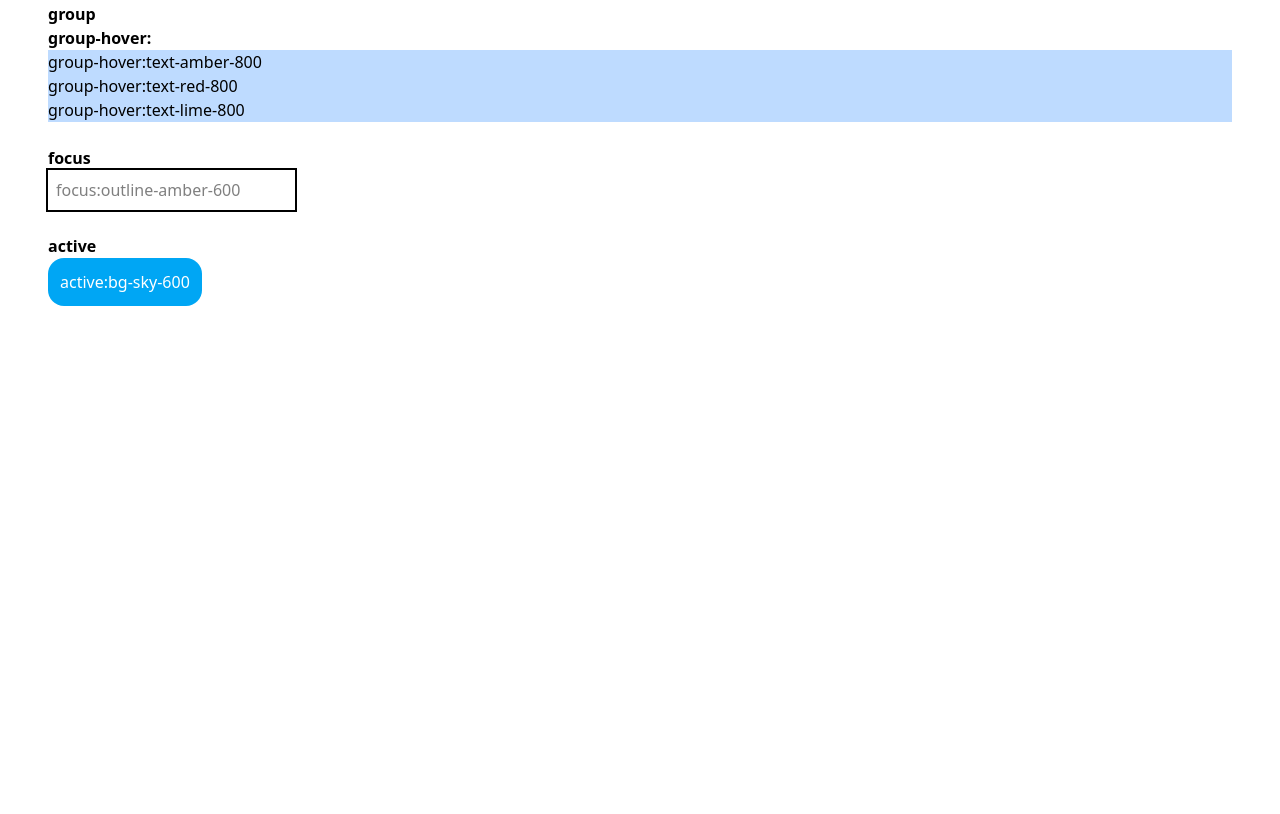
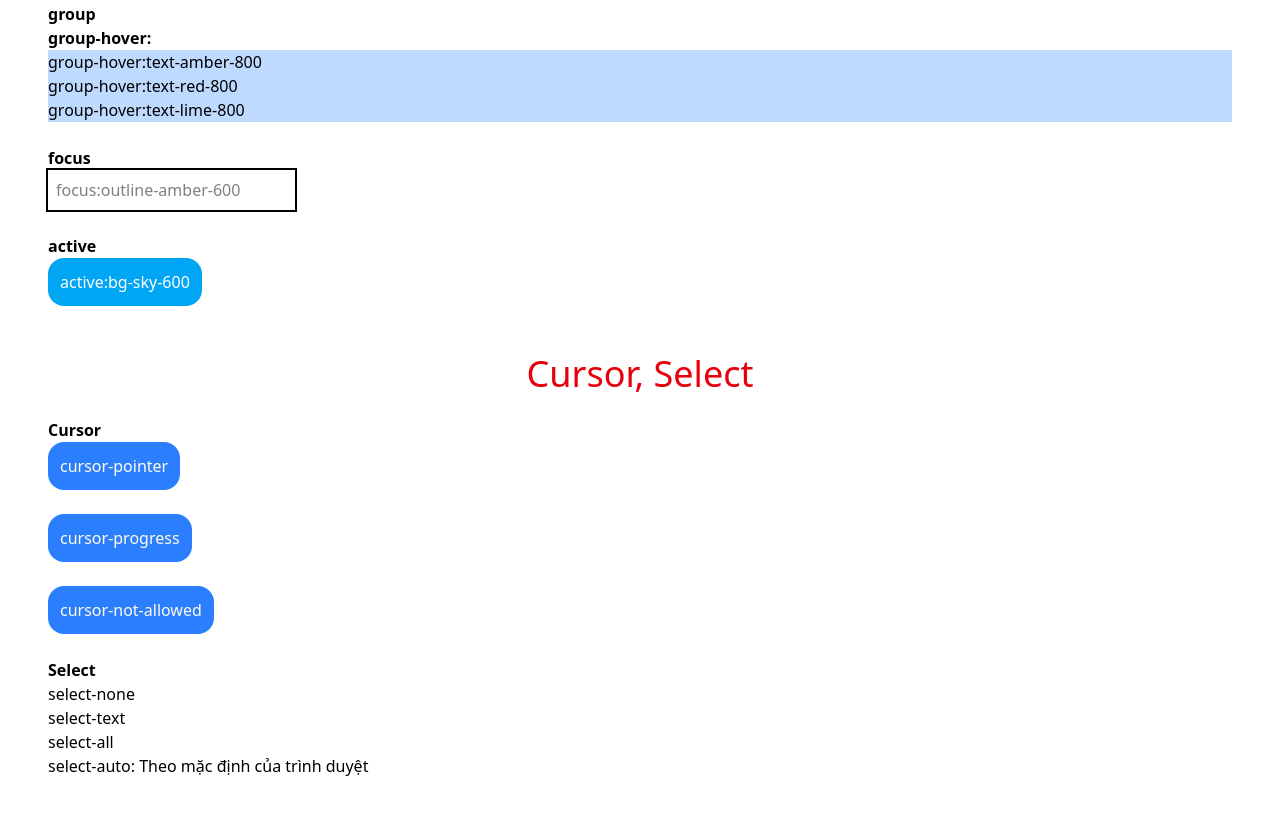
Before and after one commit to BaoVStorm/Tailwind-CSS, a website: page 02_GaLapTrinh/index.html in a window 1280 px wide. Shown: the part 7574-8388 px from the top of the page. Before the commit the page ends 8064 px from the top, so only its background shows below. Drawn offline with nearby package versions, Linux system fonts and the light colour scheme.

Commit message:
cursor, select

```diff
--- a/02_GaLapTrinh/index.html
+++ b/02_GaLapTrinh/index.html
@@ -368,6 +368,23 @@
         <button class="bg-sky-500 p-3 rounded-2xl text-white active:bg-sky-600">active:bg-sky-600</button>
         <br><br>
 
+    <!-- Cursor, Select -->
+    <h1 class="text-red-600 text-4xl mx-auto my-6 text-center ">Cursor, Select</h1>
+        <strong>Cursor</strong><br>
+        <button class="cursor-pointer bg-blue-500 p-3 rounded-2xl text-amber-50">cursor-pointer</button>
+        <br><br>
+        <button class="cursor-progress bg-blue-500 p-3 rounded-2xl text-amber-50">cursor-progress</button>
+        <br><br>
+        <button class="cursor-not-allowed bg-blue-500 p-3 rounded-2xl text-amber-50">cursor-not-allowed</button>
+        <br><br>
+
+        <strong>Select</strong><br>
+        <div class="select-none">select-none</div>
+        <div class="select-text">select-text</div>
+
+        <div class="select-all">select-all</div>
+        <div class="select-auto">select-auto: Theo mặc định của trình duyệt</div>
+
 
 </body>
 </html>
```
